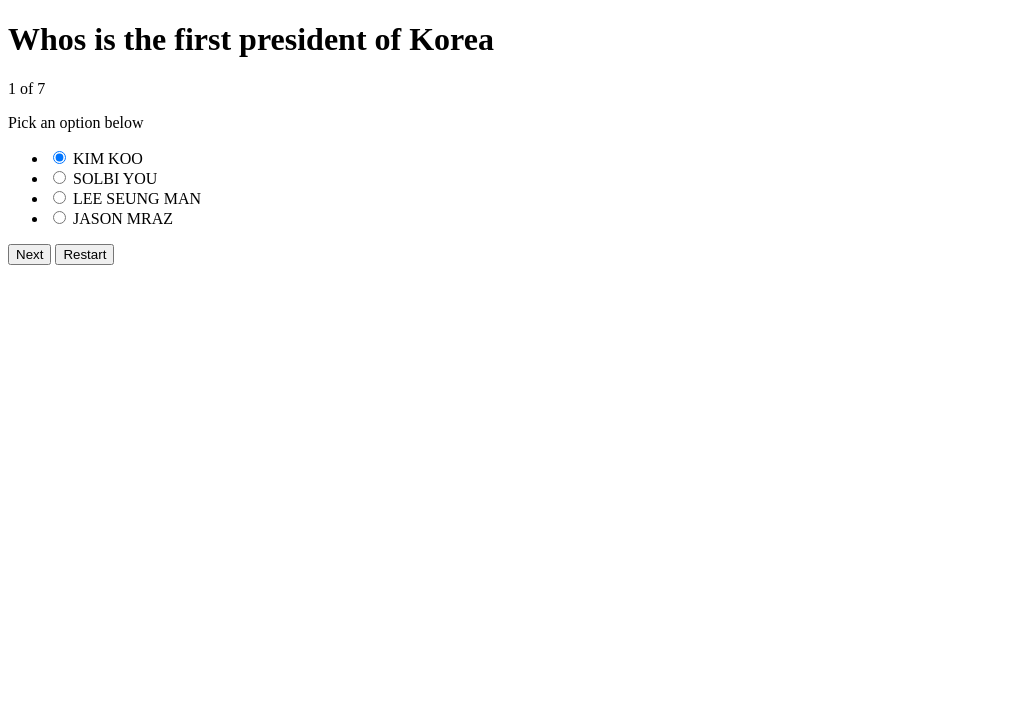
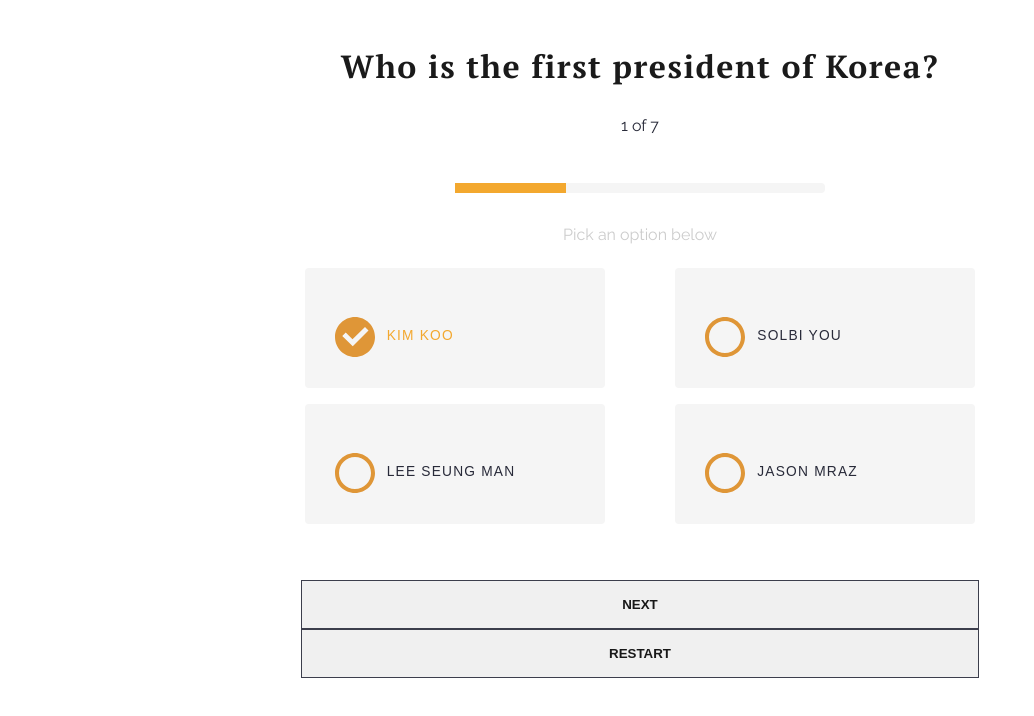
Before and after one commit to solbiyou/quiz-app, a plain HTML site: page index.html in a window 1280 px wide. Shown: the whole page, without its empty margins (0-1034 px from the left). Drawn offline with Linux system fonts and the light colour scheme.

Commit message:
add css to the app

```diff
--- a/css/style.css
+++ b/css/style.css
@@ -0,0 +1,147 @@
+@import url('https://fonts.googleapis.com/css2?family=PT+Serif:ital,wght@0,400;0,700;1,400&family=Raleway&display=swap');
+
+:root {
+  --main-font-color: #1a1a1a;
+  --main-bg-color: white;
+  --main-theme-color: rgb(243, 168, 47);
+  --light-white: #f5f5f5;
+  --light-grey: #ccc;
+  --light-black: #282a39;
+  --font-body-stack: 'Raleway', sans-serif;
+  --font-heading-stack: 'PT Serif', Serif;
+  --container--width: 786px;
+}
+
+* {
+  box-sizing: border-box;
+  margin: 0;
+  padding: 0;
+}
+
+.container {
+  max-width: var(--container--width);
+  margin: 0 auto;
+
+}
+
+.button {
+  padding: 1rem 3.8rem;
+  text-transform: uppercase;
+  border: 0;
+  outline: 0;
+  /* when i click on it */
+  transition: 0.3s all ease;
+  opacity: 0.9;
+  font-weight: bold;
+}
+
+.button:hover {
+  opacity: 1;
+  background-color:var(--light-black);
+  color: white;
+}
+
+.button--bordered {
+  border: 1px solid var(--light-black);
+}
+
+.quiz {
+  padding: 2rem 1.4rem;
+
+}
+
+.quiz__question-box {
+  text-align: center;
+}
+.quiz__question {
+  font-family: var(--font-heading-stack);
+  font-weight: bold;
+  letter-spacing: 1.5px;
+  padding: 0.8rem 4rem;
+  color: var(--main-font-color);
+}
+.quiz__trakcer {
+  font-family: var(--font-body-stack);
+  color: var(--light-black);
+  padding: 1rem;
+}
+
+.progress {
+  border-radius: 4px;
+  margin: 2rem auto;
+  width: 50%;
+  background-color: var(--light-white);
+}
+
+.progress__inner {
+  height: 10px;
+  width: 30%;
+  background-color: var(--main-theme-color);
+  /* border-right: 2px solid black; */
+}
+
+.quiz__tagline {
+  font-family: var(--font-body-stack);
+  color: var(--light-grey);
+}
+
+.quiz__choices-box {
+
+}
+
+.quiz__choices {
+  list-style-type: none;
+  margin: 1rem auto;
+  display: flex;
+  flex-wrap: wrap;
+}
+
+.quiz__choice {
+  /* make it two columns */
+  min-width: 300px;
+  border-radius: 4px;
+  display: block;
+  background-color: var(--light-white);
+  margin: 0.5rem auto;
+  font-family: sans-serif;
+  color: var(--light-black);
+  letter-spacing: 1.2px;
+  font-size: 0.86rem;
+}
+
+.quiz__label {
+  padding: 2rem 2rem;
+  display: flex;
+  align-items: center;
+}
+
+.quiz__choices input {
+  opacity: 0;
+
+}
+
+.quiz__choices input:checked + label {
+  color: var(--main-theme-color);
+}
+
+.quiz__choices input:checked + label i {
+  background-image: url(../images/checked.svg);
+}
+
+.quiz__choices label i {
+  background-image: url(../images/circle.svg);
+  background-size: 40px;
+  height: 40px;
+  width: 40px;
+  position: relative;
+  top: 1px;
+  left: -2px;
+  margin-right: 10px;
+
+}
+
+.quiz__footer {
+  padding: 2rem;
+  display: flex;
+  flex-direction: column;
+}
--- a/index.html
+++ b/index.html
@@ -4,13 +4,14 @@
   <meta charset="UTF-8">
   <meta name="viewport" content="width=device-width, initial-scale=1.0">
   <title>Quiz App</title>
+  <link rel="stylesheet" href="css/style.css">
 </head>
 <body>
   <div class="app">
     <div class="container">
       <div class="quiz">
         <div class="quiz__question-box">
-          <h1 class="quiz__quesiton">Whos is the first president of Korea</h1>
+          <h1 class="quiz__question">Who is the first president of Korea?</h1>
           <p class="quiz__trakcer">1 of 7</p>
           <div class="progress">
             <div class="progress__inner"></div>
@@ -29,22 +30,22 @@
               </label>
             </li>
             <li class="quiz__choice">
-              <input type="radio" name="choice" class="quiz__input" id="choice0">
-              <label for="choice0" class="quiz__label">
+              <input type="radio" name="choice" class="quiz__input" id="choice1">
+              <label for="choice1" class="quiz__label">
                 <i></i>
                 SOLBI YOU
               </label>
             </li>
             <li class="quiz__choice">
-              <input type="radio" name="choice" class="quiz__input" id="choice0">
-              <label for="choice0" class="quiz__label">
+              <input type="radio" name="choice" class="quiz__input" id="choice2">
+              <label for="choice2" class="quiz__label">
                 <i></i>
                 LEE SEUNG MAN
               </label>
             </li>
             <li class="quiz__choice">
-              <input type="radio" name="choice" class="quiz__input" id="choice0">
-              <label for="choice0" class="quiz__label">
+              <input type="radio" name="choice" class="quiz__input" id="choice3">
+              <label for="choice3" class="quiz__label">
                 <i></i>
                 JASON MRAZ
               </label>
@@ -53,8 +54,8 @@
         </div>
 
         <div class="quiz__footer">
-          <button class="botton button--bordered next">Next</button>
-          <button class="botton button--bordered next">Restart</button>
+          <button class="button button--bordered next">Next</button>
+          <button class="button button--bordered next">Restart</button>
         </div>
       </div>
     </div>
```
Also changed, not shown: images/checked.svg (added), images/circle.svg (added), 2 other files.
